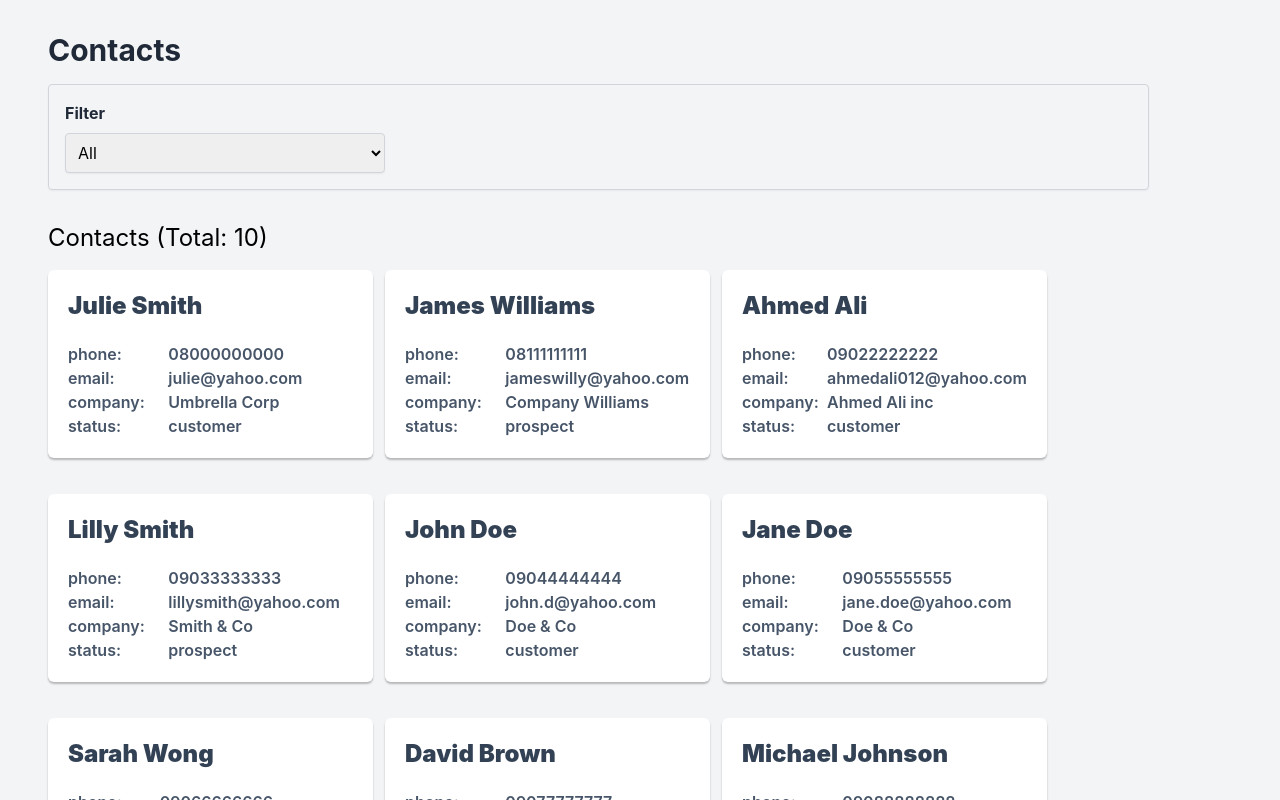
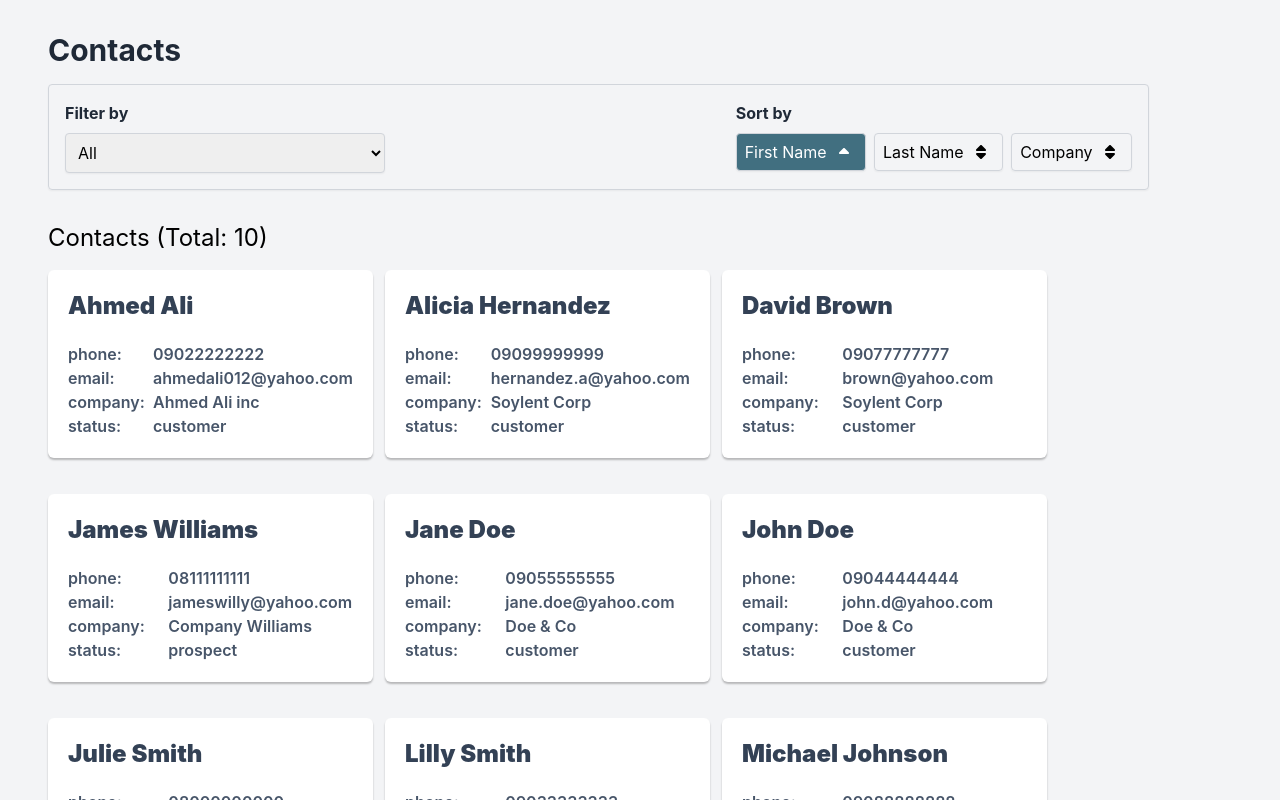
Before and after one commit to fracado/cc-contacts, a Vue app: page / in a window 1280 px wide. Shown: the top 800 px of the page. Built offline with nearby package versions, Linux system fonts and the light colour scheme; data requests are answered from the project's data file.

Commit message:
add sorting functionality

```diff
--- a/src/stores/ContactStore.ts
+++ b/src/stores/ContactStore.ts
@@ -7,6 +7,8 @@ interface ContactState {
   isLoading: boolean;
   totalContactCount: number;
   filter: string;
+  sortCriteria: string;
+  sortOrder: 'asc' | 'desc';
 }
 
 export const useContactStore = defineStore('contactStore', {
@@ -15,15 +17,28 @@ export const useContactStore = defineStore('contactStore', {
     isLoading: false,
     totalContactCount: 0,
     filter: '',
+    sortCriteria: 'first_name',
+    sortOrder: 'asc',
   }),
   getters: {
     filteredContacts(state: ContactState): Contact[] {
-      if (!state.filter) {
-        return state.contacts;
+      let filtered = state.contacts;
+      if (state.filter) {
+        filtered = filtered.filter(contact =>
+          contact.status.toLowerCase().includes(state.filter.toLowerCase())
+        );
       }
-      return state.contacts.filter(contact =>
-        contact.status.toLowerCase().includes(state.filter.toLowerCase())
-      );
+      return filtered.sort((a, b) => {
+        let comparison = 0;
+        if (state.sortCriteria === 'first_name') {
+          comparison = a.first_name.localeCompare(b.first_name);
+        } else if (state.sortCriteria === 'last_name') {
+          comparison = a.last_name.localeCompare(b.last_name);
+        } else if (state.sortCriteria === 'company') {
+          comparison = (a.company || '').localeCompare(b.company || '');
+        }
+        return state.sortOrder === 'asc' ? comparison : -comparison;
+      });
     },
   },
   actions: {
@@ -42,5 +57,11 @@ export const useContactStore = defineStore('contactStore', {
     setFilter(filter: string): void {
       this.filter = filter;
     },
+    setSortCriteria(criteria: string): void {
+      this.sortCriteria = criteria;
+    },
+    setSortOrder(order: 'asc' | 'desc'): void {
+      this.sortOrder = order;
+    },
   },
 });
--- a/src/views/ListView.vue
+++ b/src/views/ListView.vue
@@ -6,16 +6,46 @@
   <div v-else class="px-12 flex flex-col container">
     <h1 class="text-3xl font-bold text-gray-800 mt-8 mb-4">Contacts</h1>
     <div class="p-4 border border-gray-300 rounded shadow-sm mb-4 w-[93%]">
-      <h2 class="font-bold text-gray-800 mb-2">Filter</h2>
+      <div class="flex flex-col lg:flex-row justify-between gap-4">
+        <div>
+          <h2 class="font-bold text-gray-800 mb-2">Filter by</h2>
           <select
             v-model="filter"
-        class="p-2 border border-gray-300 rounded shadow-sm focus:outline-none focus:ring-2 focus:ring-blue-500 w-80"
+            class="p-2 border border-gray-300 rounded shadow-sm focus:outline-none focus:ring-2 focus:ring-cyan-900/80 w-80"
             @change="updateFilter"
           >
             <option value="">All</option>
             <option value="customer">Customer</option>
             <option value="prospect">Prospect</option>
           </select>
+        </div>
+        <div>
+          <h2 class="font-bold text-gray-800 mb-2">Sort by</h2>
+          <div class="flex gap-2 leading-5">
+            <button
+              :class="{'bg-cyan-900/80 text-white': isActiveSort('first_name')}"
+              class="p-2 border border-gray-300 rounded shadow-sm"
+              @click="toggleSort('first_name')"
+            >
+              First Name <FontAwesomeIcon class="mx-2" :icon="sortOrderIcon('first_name')" />
+            </button>
+            <button
+              :class="{'bg-cyan-900/80 text-white': isActiveSort('last_name')}"
+              class="p-2 border border-gray-300 rounded shadow-sm"
+              @click="toggleSort('last_name')"
+            >
+              Last Name <FontAwesomeIcon class="mx-2" :icon="sortOrderIcon('last_name')" />
+            </button>
+            <button
+              :class="{'bg-cyan-900/80 text-white': isActiveSort('company')}"
+              class="p-2 border border-gray-300 rounded shadow-sm"
+              @click="toggleSort('company')"
+            >
+              Company <FontAwesomeIcon class="mx-2" :icon="sortOrderIcon('company')" />
+            </button>
+          </div>
+        </div>
+      </div>
     </div>
     <p v-if="filteredContacts" class="text-2xl py-4">
       Contacts (Total: {{ filteredContacts.length }})
@@ -47,12 +77,32 @@ export default defineComponent({
 
     fetchContacts();
 
-    const { contacts, isLoading, totalContactCount, filter } = storeToRefs(contactStore);
+    const { contacts, isLoading, totalContactCount, filter, sortCriteria, sortOrder } = storeToRefs(contactStore);
     const filteredContacts = computed(() => contactStore.filteredContacts);
 
     const updateFilter = (event: Event): void => {
       const target = event.target as HTMLSelectElement;
       contactStore.setFilter(target.value);
+    };
+
+    const toggleSort = (criteria: string): void => {
+      if (sortCriteria.value === criteria) {
+        contactStore.setSortOrder(sortOrder.value === 'asc' ? 'desc' : 'asc');
+      } else {
+        contactStore.setSortCriteria(criteria);
+        contactStore.setSortOrder('asc');
+      }
+    };
+
+    const isActiveSort = (criteria: string): boolean => {
+      return sortCriteria.value === criteria;
+    };
+
+    const sortOrderIcon = (criteria: string): any => {
+      if (sortCriteria.value === criteria) {
+        return sortOrder.value === 'asc' ? 'caret-up' : 'caret-down';
+      }
+      return 'sort';
     };
 
     return {
@@ -63,6 +113,9 @@ export default defineComponent({
       filter,
       filteredContacts,
       updateFilter,
+      toggleSort,
+      isActiveSort,
+      sortOrderIcon,
     };
   }
 });
```
Lines whose indentation alone changed are shown as unchanged.
